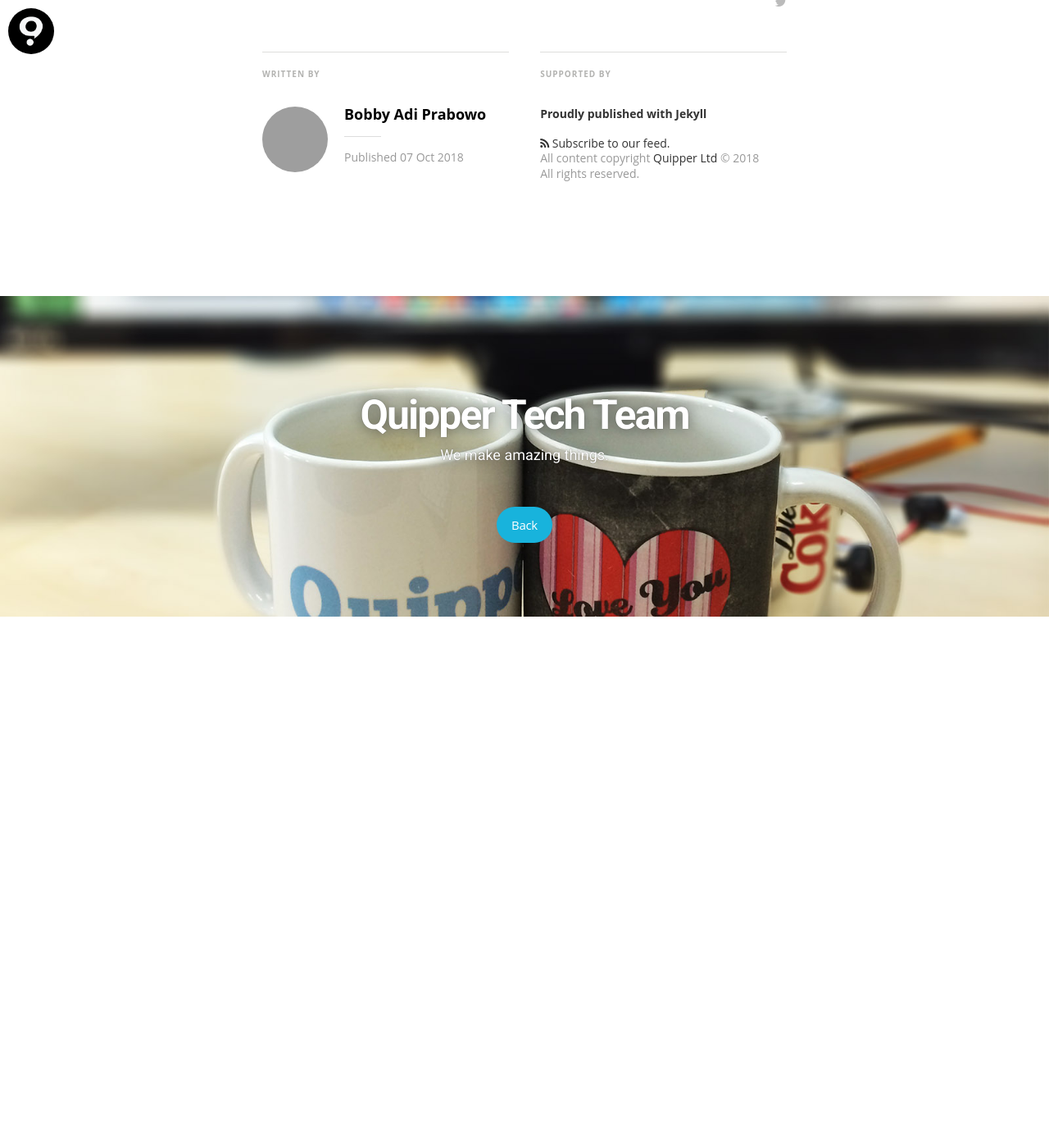
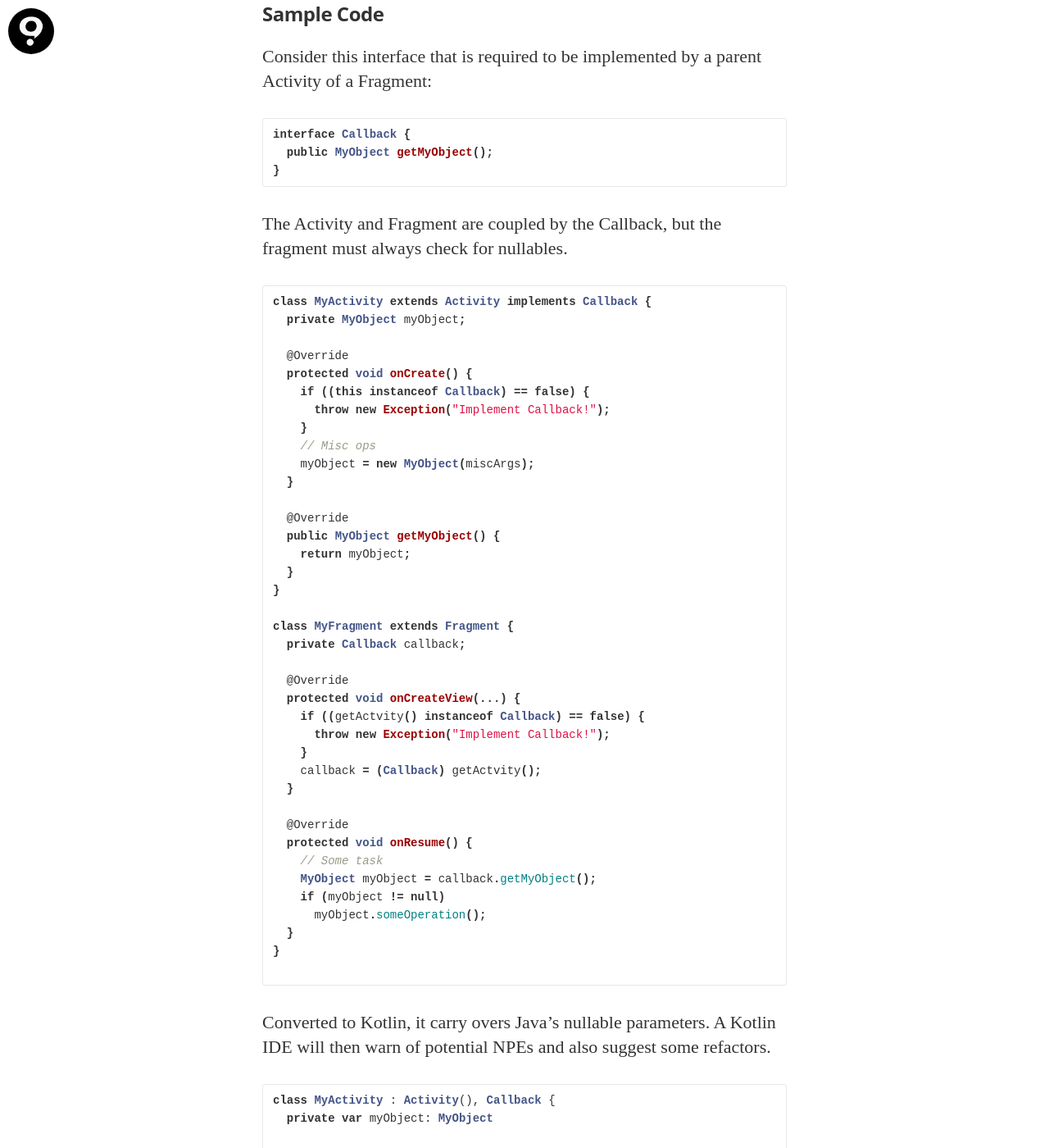
Before and after one commit to tamatamvan/quipper.github.io, a Jekyll site: the page built from _posts/2018-10-07-kotlin-android-migration.markdown, in a window 1280 px wide and 1400 px high, scrolled down 1620 px. Shown: the whole window at 82% size. Built offline with Jekyll 4.4.1, drawn with Linux system fonts in a browser that asks for light colours; nearby versions of some CDN libraries; some web fonts are replaced; comment, search, counter and statistics services are not loaded; before the commit the page ends 2372 px from its top, so only the background shows below that; some of the changed text lies outside the part shown; grey boxes are pictures that could not be loaded.

Commit message:
Suggest Sample Code
Signed-off-by: Ino Gamalinda <ino@gamalinda.com>

````diff
--- a/_posts/2018-10-07-kotlin-android-migration.markdown
+++ b/_posts/2018-10-07-kotlin-android-migration.markdown
@@ -23,3 +23,135 @@ The first problem we encountered was a conflict with the [Lombok](https://projec
 [Kotlin visibility](https://kotlinlang.org/docs/reference/visibility-modifiers.html) access is different with java and some *implementation classses* from existing code are designed to be injected, so we have to violate/detour from the existing architecture.
 
 With regards to Java Nullability: the existing code is using a lot of ```Callback``` mechanism and since Java param/property is nullable by default, any property/function converted to Kotlin is nullable unless it proven otherwise.
+
+
+### Sample Code
+
+Consider this interface that is required to be implemented by a parent Activity of a Fragment:
+
+```java
+interface Callback {
+  public MyObject getMyObject();
+}
+```
+
+The Activity and Fragment are coupled by the Callback, but the fragment must always check for nullables.
+
+```java
+class MyActivity extends Activity implements Callback {
+  private MyObject myObject;
+
+  @Override
+  protected void onCreate() {
+    if ((this instanceof Callback) == false) {
+      throw new Exception("Implement Callback!");
+    }
+    // Misc ops
+    myObject = new MyObject(miscArgs);
+  }
+
+  @Override
+  public MyObject getMyObject() {
+    return myObject;
+  }
+}
+
+class MyFragment extends Fragment {
+  private Callback callback;
+
+  @Override
+  protected void onCreateView(...) {
+    if ((getActvity() instanceof Callback) == false) {
+      throw new Exception("Implement Callback!");
+    }
+    callback = (Callback) getActvity();
+  }
+
+  @Override
+  protected void onResume() {
+    // Some task
+    MyObject myObject = callback.getMyObject();
+    if (myObject != null)
+      myObject.someOperation();
+  }
+}
+
+```
+
+Converted to Kotlin, it carry overs Java's nullable parameters. A Kotlin IDE will then warn of potential NPEs and also suggest some refactors.
+
+```kotlin
+class MyActivity : Activity(), Callback {
+  private var myObject: MyObject
+
+  override fun onCreate() {
+    if (this !is Callback) {
+      throw Exception("Implement Callback!")
+    }
+    // Misc ops
+    myObject = MyObject(miscArgs)
+  }
+
+  override fun getMyObject(): MyObject {
+    return myObject
+  }
+}
+
+class MyFragment : Fragment() {
+  private var callback: Callback
+
+  override fun onCreateView(...) {
+    if (getActvity() !is Callback) {
+      throw Exception("Implement Callback!")
+    }
+    callback = getActvity() as Callback
+  }
+
+  override fun onResume() {
+    // Some task
+    val myObject = callback.getMyObject()
+    if (myObject != null) {
+      myObject.someOperation()
+    }
+  }
+}
+
+```
+
+What Kotlin would look like after more mofications for null safety, notice the `?` operators on objects.
+
+```kotlin
+class MyActivity : Activity(), Callback {
+  private lateinit var myObject: MyObject
+
+  override fun onCreate() {
+    if (this !is Callback) throw Exception("Implement Callback!")
+
+    // Misc ops
+    myObject = MyObject(miscArgs)
+  }
+
+  override fun getMyObject(): MyObject {
+    return myObject
+  }
+}
+
+class MyFragment : Fragment() {
+  private lateinit var callback: Callback
+
+  override fun onCreateView(...) {
+    if (getActvity() !is Callback) throw Exception("Implement Callback!")
+    callback = getActvity() as Callback
+  }
+
+  override fun onResume() {
+    // Some task
+    callback?.let { cb ->
+      val myObject = cb.getMyObject()
+      myObject?.someOperation()
+    }
+  }
+}
+```
+
+So until proven otherwise, you must always check for nulls and use safety operators in Kotlin, else refactor the code to explicitly state late initializations and Nullable parameters.
````
